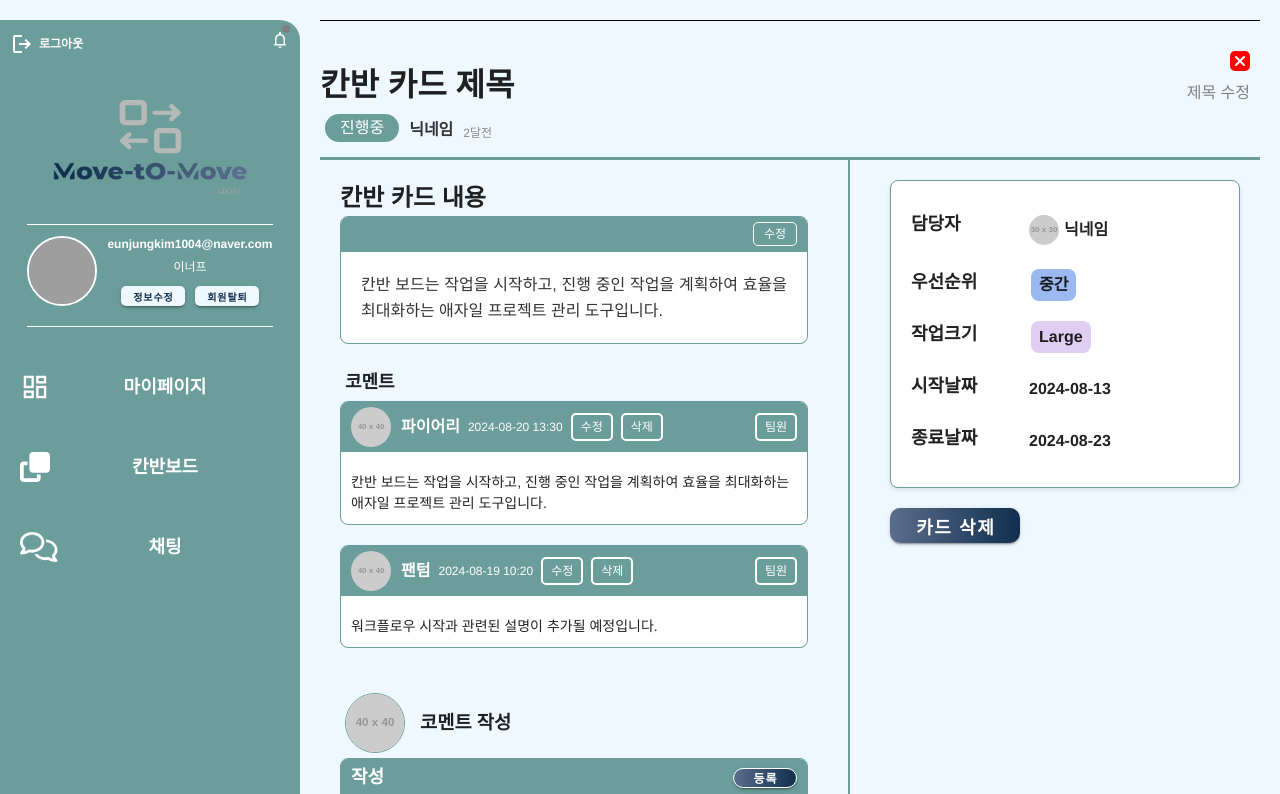
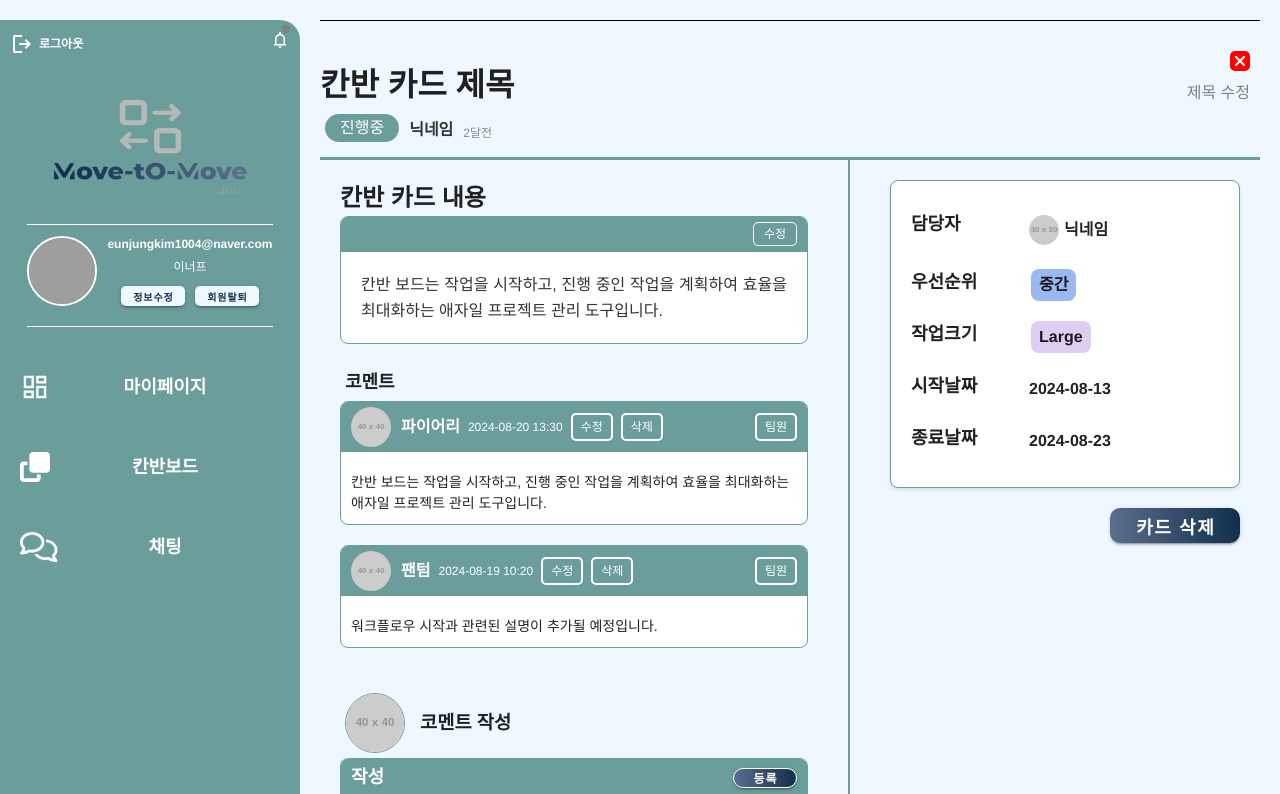
Before and after one commit to OhDongGeon/MoveToMove_MOM_FE, a Vue app: page /move-to-move/kanbanCard in a window 1280 px wide. Shown: the top 794 px of the page. Built offline with nearby package versions, Linux system fonts and the light colour scheme; no server answers; grey boxes are pictures that could not be loaded.

Commit message:
버튼위치 수정

```diff
--- a/src/components/common/CardContentRight.vue
+++ b/src/components/common/CardContentRight.vue
@@ -35,6 +35,7 @@
       </p>
     </div>
     <!-- 카드 삭제 버튼 -->
+    <div class="delete-button">
       <CustomButton
       :default-text="`카드 삭제`"
       :width="130"
@@ -42,6 +43,7 @@
       font-size="18"
       @click="deleteCard"
       ></CustomButton>
+    </div>
   </div>
 </template>
 
@@ -142,6 +144,11 @@ export default {
 .date {
   font-weight: bold;
   padding: 4px 8px;
-
+}
+.delete-button {
+  display: flex;
+  justify-content: flex-end;
+  width: 100%;
+  margin-top: 20px;
 }
 </style>
```
Lines whose indentation alone changed are shown as unchanged.
